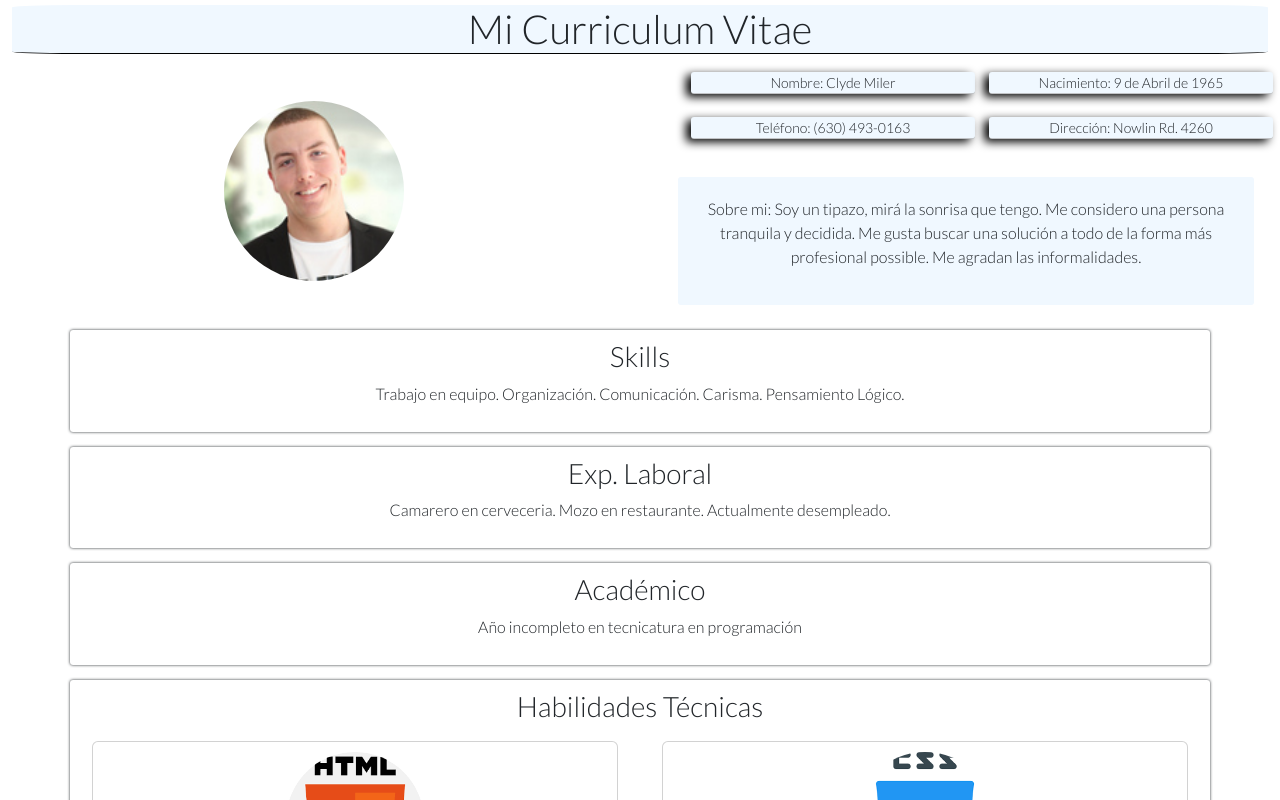
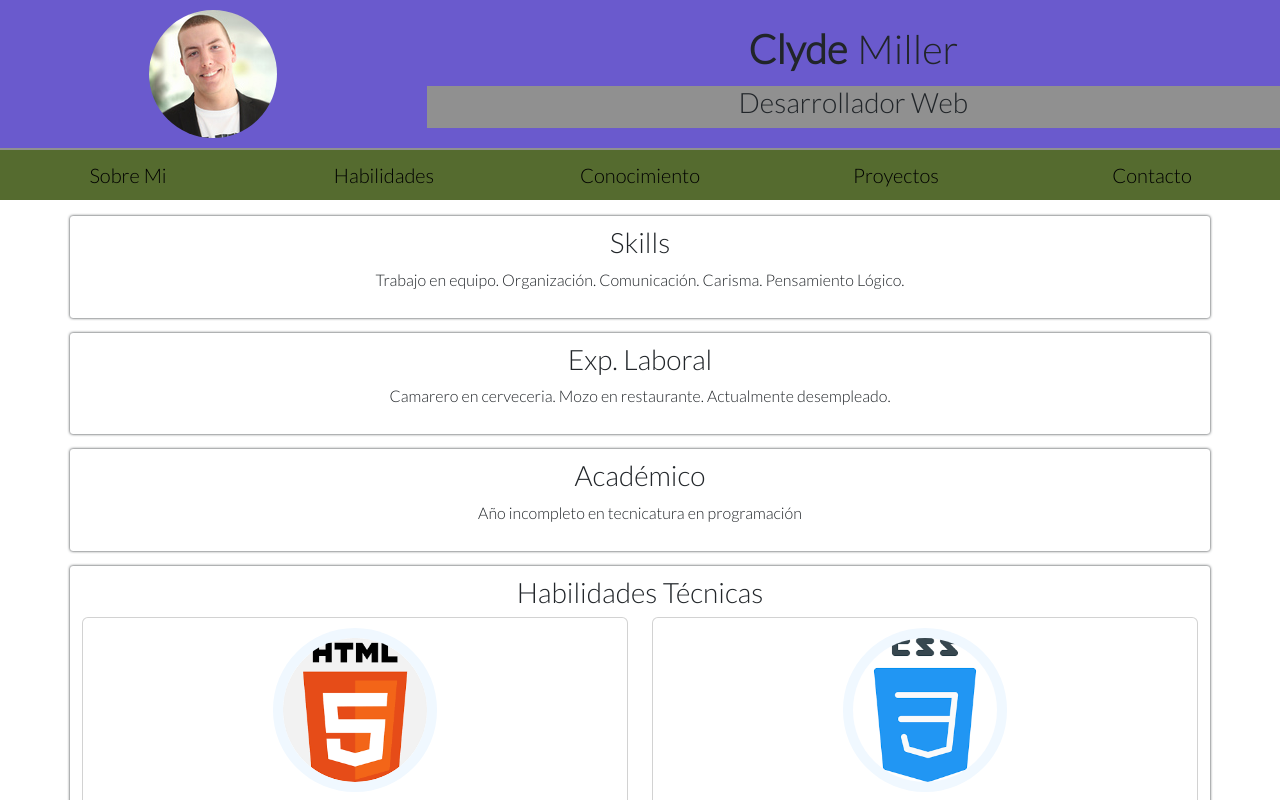
Before and after one commit to JanoMontoya/CurriculumJano, a plain HTML site: page CVTrabajoFinal.html in a window 1280 px wide. Shown: the top 800 px of the page. Drawn offline with nearby package versions, Linux system fonts and the light colour scheme.

Commit message:
Agregado de archivo js y retoque del header

```diff
--- a/CVTrabajoFinal.html
+++ b/CVTrabajoFinal.html
@@ -14,13 +14,43 @@
 </head>
 <body>
     <header>
-        <div class="container-fluid">
-            <h1>Mi Curriculum Vitae</h1>
+        <div class="header-main">
+            <div class="container_name">
+                <div class="name" id="NameOpen">
+                    <h1><b>Clyde</b></h1>
+                </div>
+                <div class="surname" id="NameOpen">
+                    <h2>Miller</h2>
+                </div>
+            </div>
+            <div class="container_profession">
+                <div class="profession">
+                    <h3>Desarrollador Web</h3>
+                </div>
+            </div>
         </div>
-        <div class="row row-cols-md-2">
-            <div class="col-md" id="clyde_foto-container">
-                <img src="Clyde.jpg" alt="Foto_Perfil" id="Clyde_Foto"/>
+        <div class="header-wrap">
+            <div class="container_img">
+            <img src="Clyde.jpg" alt="Foto_de_perfil"/>
             </div>
+        </div>
+    </header>
+    <nav>
+        <div>
+            <ul class="items_container">
+               <li><a href="#">Sobre Mi</a></li>
+
+               <li><a href="#">Habilidades</a></li>
+
+               <li><a href="#">Conocimiento</a></li>
+
+               <li><a href="#">Proyectos</a></li>
+
+               <li><a href="#">Contacto</a></li>
+            </ul>
+        </div>
+    </nav>
+    <!--<div class="row row-cols-md-2">
             <div class="col-md">
                 <div class="container-fluid">
                     <ul class="row">
@@ -39,10 +69,7 @@
                 </div>
             </div>
         </div>
-    </header>
-    <nav>
-
-    </nav>
+    -->
     <section>
         <article class="container col-11">
             <h3>Skills</h3>
@@ -92,8 +119,9 @@
                     </div>
                 </div>
                 <div class="col">
-                    <div class="h5">
-                        <p style="text-align:center;">Ingles Intermedio</p>
+                    <div class="logo_hab card">
+                        <img src="ingles.jfif" alt="Bandera_EEUU"></img>
+                        <p class="card-body">Ingles Intermedio</p>
                     </div>
                 </div>
             </div>
@@ -106,5 +134,6 @@
         </div>
     </footer>
 
+    <script src="/primeraPagina/eventos.js"></script>
 </body>
 </html>
--- a/estilos.css
+++ b/estilos.css
@@ -3,51 +3,127 @@
     box-sizing: border-box;
     text-align: center;
 }
+/* Seccion de header */
+header {
+    display: flex;
+    flex-direction: row-reverse;
 
-h1{
-    background-color: aliceblue;
-    border-radius: 5%;
-    border-bottom: 1px solid black;
+}
+
+.header-main{
+    display: flex;
+    flex-direction: column;
+    justify-content: center;
+    flex: 2 20;
+    border-bottom: 2px solid #909090;
+    background-color: slateblue;
+}
+
+.header-wrap{
+    flex: 1 1;
+    border-bottom: 2px solid #909090;
+    background-color: slateblue;
+}
+
+.container_name{
+    display: flex;
+    flex-flow: row nowrap;
+    justify-content: center;
+
+}
+
+.name{
+    padding: 5px;
+}
+
+.name h1{
+    font-size: 40px;
+
+}
+
+.surname{
+    padding: 5px;
+}
+
+.surname h2{
+    font-size: 40px;
+}
+
+.container_profession{
+    display: flex;
+    justify-content: center;
+    background-color: #909090;
+}
+
+.header-wrap{
+    display: flex;
+    justify-content: center;
+    align-items: center;
 }
 
 img{
     border-radius: 50%;
     padding: 10px;
-    width: 30%;
-    align-self: center;
+}
+/* Seccion Header */
+
+/* Seccion nav */
+.items_container{
+    background-color: darkolivegreen;
 }
 
-#clyde_foto-container{
+.items_container{
     display: flex;
+    flex-flow: row wrap;
+    justify-content: space-evenly;
+    padding-left: 0%;
+}
+
+.items_container li{
+    flex: 1;
+    font-size: 14px;
+    list-style: none;
+    padding: 10px;
+}
+
+.items_container li:hover{
+    transition: all 0.3s;
+    background-color: slateblue;
+}
+
+.items_container li:hover a{
+    font-size: 23px;
+    transition: all 0.3s;
+}
+
+.items_container li a{
+    font-size: 20px;
+    color: black;
+    text-decoration: none;
+}
+/* Seccion nav */
+
+/* Logos */
+.logo_hab{
+    display: flex;
+    align-items: center;
     justify-content: center;
 }
-
-#Clyde_Foto{
-    width: 200px;
+.logo_hab img{
+    background-color: aliceblue;
+    margin: 10px;
+    width: 30%;
+    height: 30%;
+    transition: all 0.5s;
 }
 
-.logo_hab{
-    background-color: aliceblue;
-    margin: 10px;
+.logo_hab img:hover{
+    transform: scale(1.2);
 }
+/* Logos */
 
 .container{
     padding: 10px;
-}
-
-ul{
-    margin: 5px;
-}
-
-li{
-    font-size: 14px;
-    list-style: none;
-    text-align: center;
-    box-shadow: -5px 3px 10px black;
-    border-bottom: 1px solid #abababab;
-    border-radius: 3px;
-    background-color: aliceblue;
-    margin: 7px;
 }
 
 .container-fluid{
@@ -74,3 +150,39 @@ footer{
     background-color: lightgray;
     padding: 20px;
 }
+
+@media screen and (max-width:576px){
+
+    header{
+        flex-direction: column-reverse;
+    }
+
+    .header-main{
+        width: 100%;
+    }
+
+    .header-wrap{
+        width: 100%;
+    }
+
+    .container_name{
+        flex-flow: row nowrap;
+        justify-content: center;
+    }
+
+    .name{
+        padding-right: 0px;
+    }
+
+    .surname{
+        padding-left: 0px;
+    }
+
+
+}
+
+@media (min-width:577px) and (max-width:768px){
+    .name h1{
+        background-color: blue;
+    }
+}
--- /dev/null
+++ b/primeraPagina/eventos.js
@@ -0,0 +1,8 @@
+//Esto es un comentario
+
+/* Esto es
+	un comentario
+	de varias
+	lineas */
+
+document.getElementById('NameOpen').addEventListener('click', )
```
Also changed, not shown: primeraPagina/problemas.js (deleted, +0 -10 lines), ingles.jfif (added).
